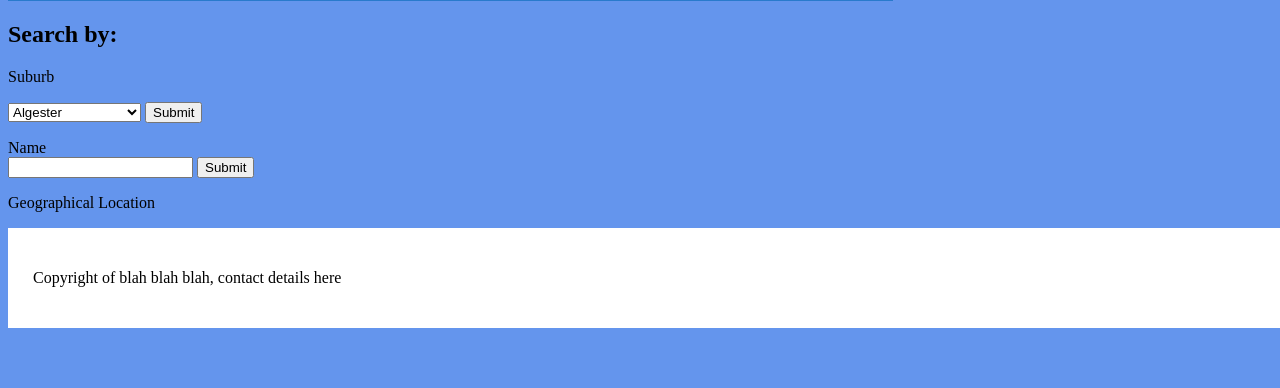
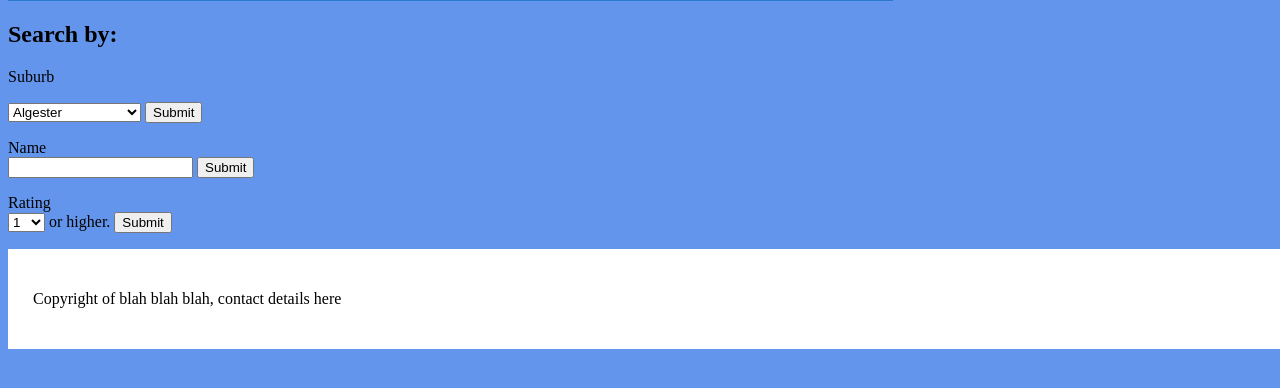
Before and after one commit to SamBlight/INB230, a PHP site: page /searchform.php in a window 1280 px wide; the page is wider, and only the part inside the window is pictured. Shown: the part 137-525 px from the top of that part. Run offline with PHP 8.4, Linux system fonts and the light colour scheme; data comes from the database, SQL or seed files in the repository.

Commit message:
Added Rating search

```diff
--- a/searchform.php
+++ b/searchform.php
@@ -54,8 +54,23 @@
 			<input type="text" name="search">
 			<input type="submit" name="Submit">
 		</form>
-		<form action="searchresults.php?type=geo" id="geo" method="post">
-			Geographical Location
+		<form action="searchresults.php?type=rating" id="rating" method="post">
+			Rating<br>
+			<select name="rating">
+					<option name="1">1</option>
+					<option name="2">2</option>
+					<option name="3">3</option>
+					<option name="4">4</option>
+					<option name="5">5</option>
+					<option name="6">6</option>
+					<option name="7">7</option>
+					<option name="8">8</option>
+					<option name="9">9</option>
+					<option name="10">10</option>
+			</select> or higher.
+			<input type="submit" name="Submit">
+
+		</form>
 		</div>
 		<div id="footer">
 		<p>Copyright of blah blah blah, contact details here</p>
```
Also changed, not shown: searchresults.php (+5 -12 lines).
